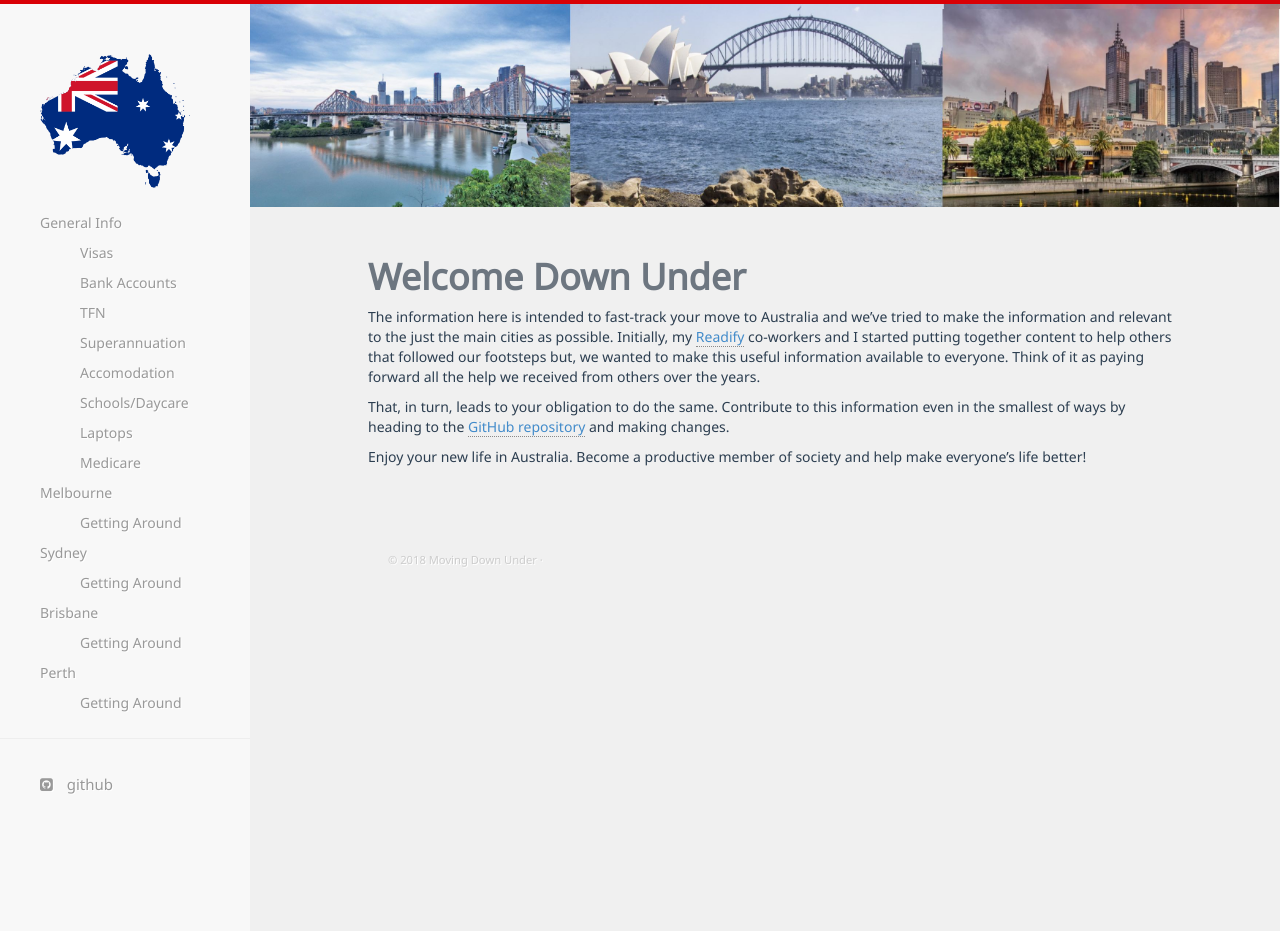
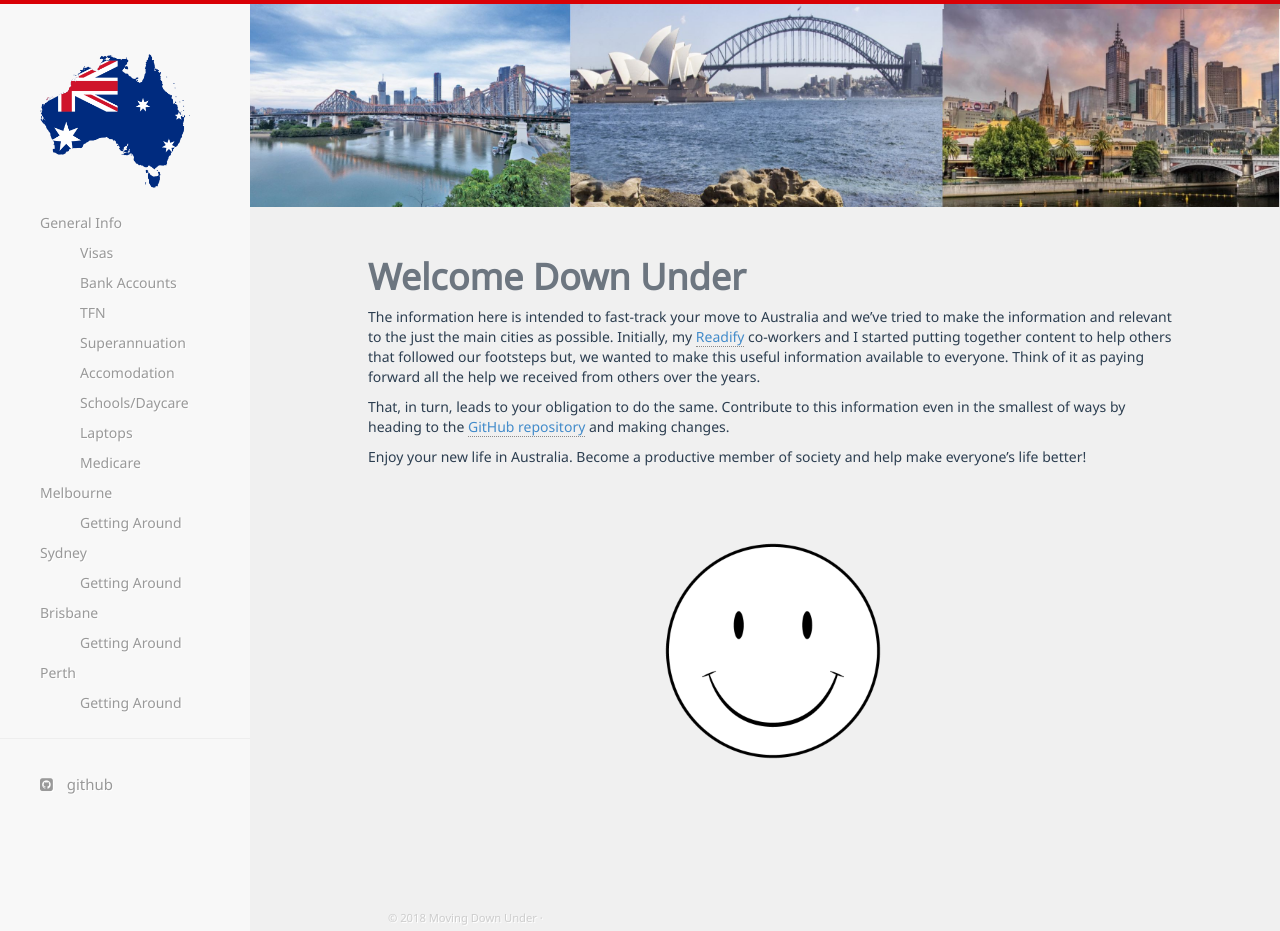
Before and after one commit to movingdownunder/movingdownunder.github.io, a Jekyll site: the page built from index.md, in a window 1280 px wide and 931 px high. Built offline with Jekyll 4.4.1, drawn with Linux system fonts in a browser that asks for light colours; nearby versions of some CDN libraries.

Commit message:
added smiley image for homepage

```diff
--- a/index.md
+++ b/index.md
@@ -14,3 +14,5 @@ That, in turn, leads to your obligation to do the same. Contribute to this infor
 heading to the [GitHub repository](https://github.com/movingdownunder){:target="\_blank"} and making changes.
 
 Enjoy your new life in Australia. Become a productive member of society and help make everyone's life better!
+
+![Smiley](/images/smiley.png?style=center 'Smiley')
```
Also changed, not shown: images/smiley.png (added).
